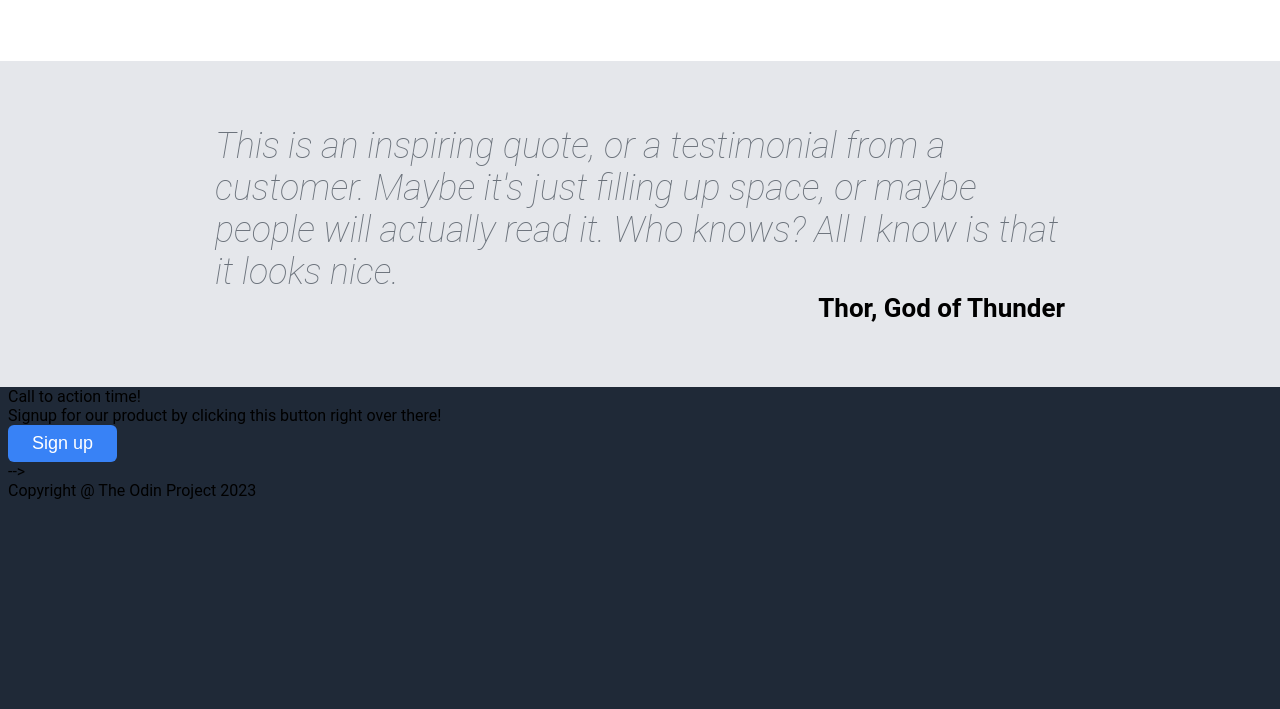
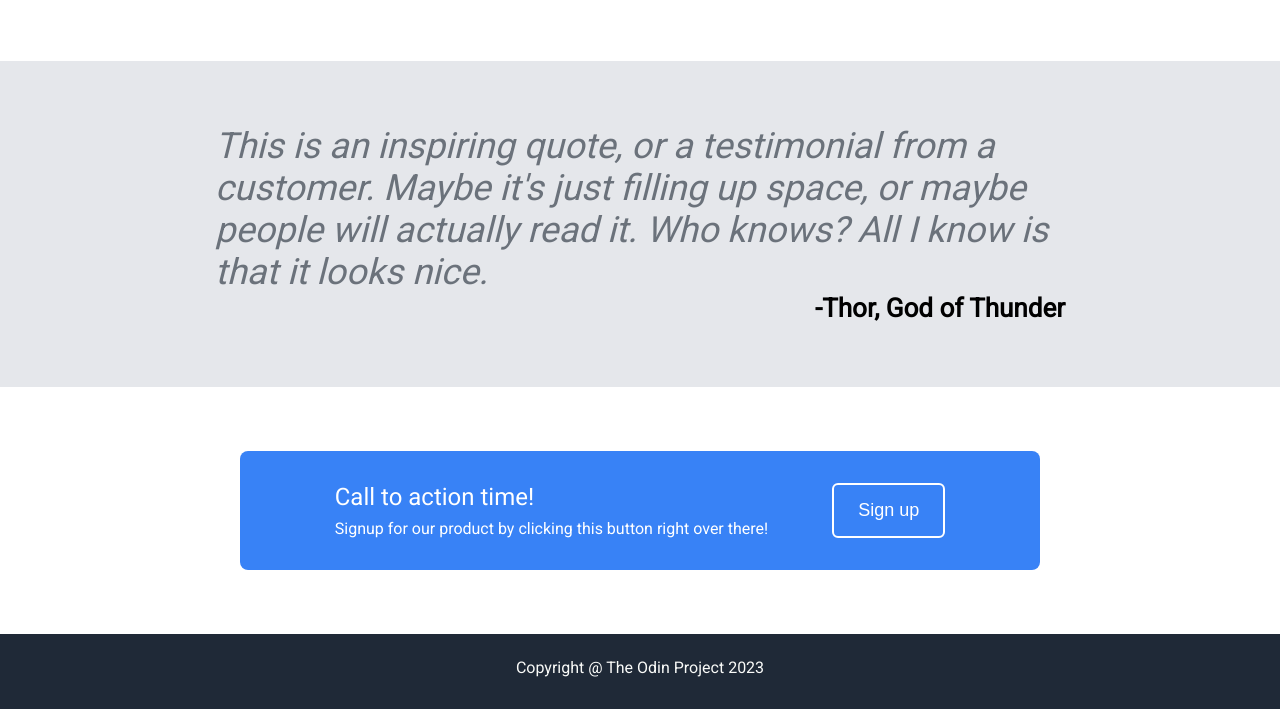
Before and after one commit to Andrews-Dojo/Landing-Page-ToP, a plain HTML site: page index.html in a window 1280 px wide. Shown: the part 702-1411 px from the top of the page. Before the commit the page ends 1210 px from the top, so only its background shows below. Drawn offline with Linux system fonts and the light colour scheme.

Commit message:
Add blue call to action section. Fixed bototm singup border. Added footer

```diff
--- a/index.html
+++ b/index.html
@@ -5,6 +5,7 @@
     <meta name="viewport" content="width=device-width, initial-scale=1.0">
     <title>Landing Page Project</title>
     <link rel="stylesheet" href="style.css">
+    <link rel="stylesheet" href="https://fonts.googleapis.com/css?family=Roboto&display=swap">
 </head>
 <body>
 
@@ -14,7 +15,7 @@
 
         <div class="first-container-content">
 
-            <div class="first-container-text">
+            <div class="header-left">
                 <div class="header-logo">Header Logo</div>
                 <div class="title">This website is awesome</div>
                 <div class="subtext">This website has some subtext that goes here under the main title. It's smaller font and the color is lower contrast. </div>
@@ -63,20 +64,26 @@
 <!-- End of second section / Start of third section -->
 
     <div class="third-container">
-        <div class="quote">This is an inspiring quote, or a testimonial from a customer. Maybe it's just filling up space, or maybe people will actually read it. Who knows? All I know is that it looks nice. </div>
-        <div class="author">Thor, God of Thunder</div>
+        <div class="quote">This is an inspiring quote, or a testimonial from a customer. Maybe it's just filling up space, or maybe people will actually read it. Who knows? All I know is that it looks nice.</div>
+        <div class="author">-Thor, God of Thunder</div>
     </div>
 
 <!-- End of third section / Start of fourth section -->
 
     <div class="fourth-container">
-        <div class="call-to-action">Call to action time!</div>
-        <div class="action-subtext">Signup for our product by clicking this button right over there!</div>
-        <button class="signup">Sign up</button>
+        <div class="blue-box">
+            <div class="blue-left">
+                <div class="call-to-action">Call to action time!</div>
+                <div class="action-subtext">Signup for our product by clicking this button right over there!</div>
+            </div>
+                <button class="signup-bottom">Sign up</button>
+
+        </div>
     </div>
 
-    <!-- footer --> -->
-    <div class="footer">Copyright @ The Odin Project 2023</div>
-
+    <!-- footer -->
+    <div class="footer-container">
+        <div class="footer">Copyright @ The Odin Project 2023</div>
+    </div>
 </body>
 </html>
--- a/style.css
+++ b/style.css
@@ -158,3 +158,58 @@ a {
     width: 850px;
     font-size: 36px;
 }
+
+.fourth-container {
+    display: flex;
+    justify-content: center;
+    align-items: center;
+    background-color: white;
+    margin-right: -8px;
+    margin-left: -8px;
+    padding-top: 64px;
+    padding-bottom: 64px;
+}
+
+.blue-box {
+    display: flex;
+    justify-content: center;
+    background-color: #3882F6;
+    padding-top: 32px;
+    padding-bottom: 32px;
+    width: 800px;
+    border-radius: 8px;
+    gap: 64px;
+}
+
+.signup-bottom {
+    border-style: solid;
+    border-color: white;
+    background-color: #3882F6;
+    color: white;
+    border-radius: 6px;
+    padding: 8px 24px;
+    font-size: 18px;
+}
+
+.footer-container {
+    display: flex;
+    flex: auto;
+    justify-content: center;
+    align-items: center;
+    padding-top: 24px;
+    padding-bottom: 24px;
+}
+
+.footer {
+    color: #F9FAF8;
+}
+
+.call-to-action {
+    font-size: 24px;
+    padding-bottom: 8px;
+}
+
+.call-to-action,
+.action-subtext {
+    color: white;
+}
```
